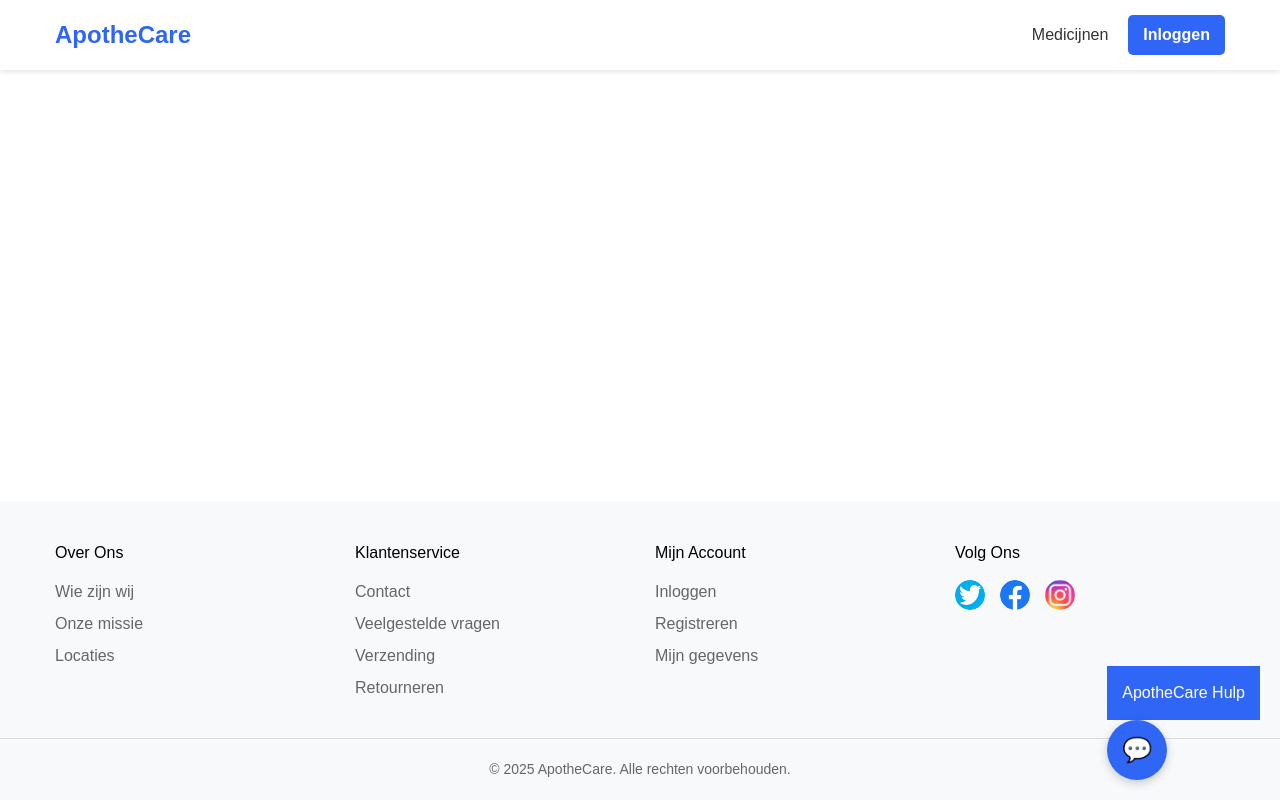
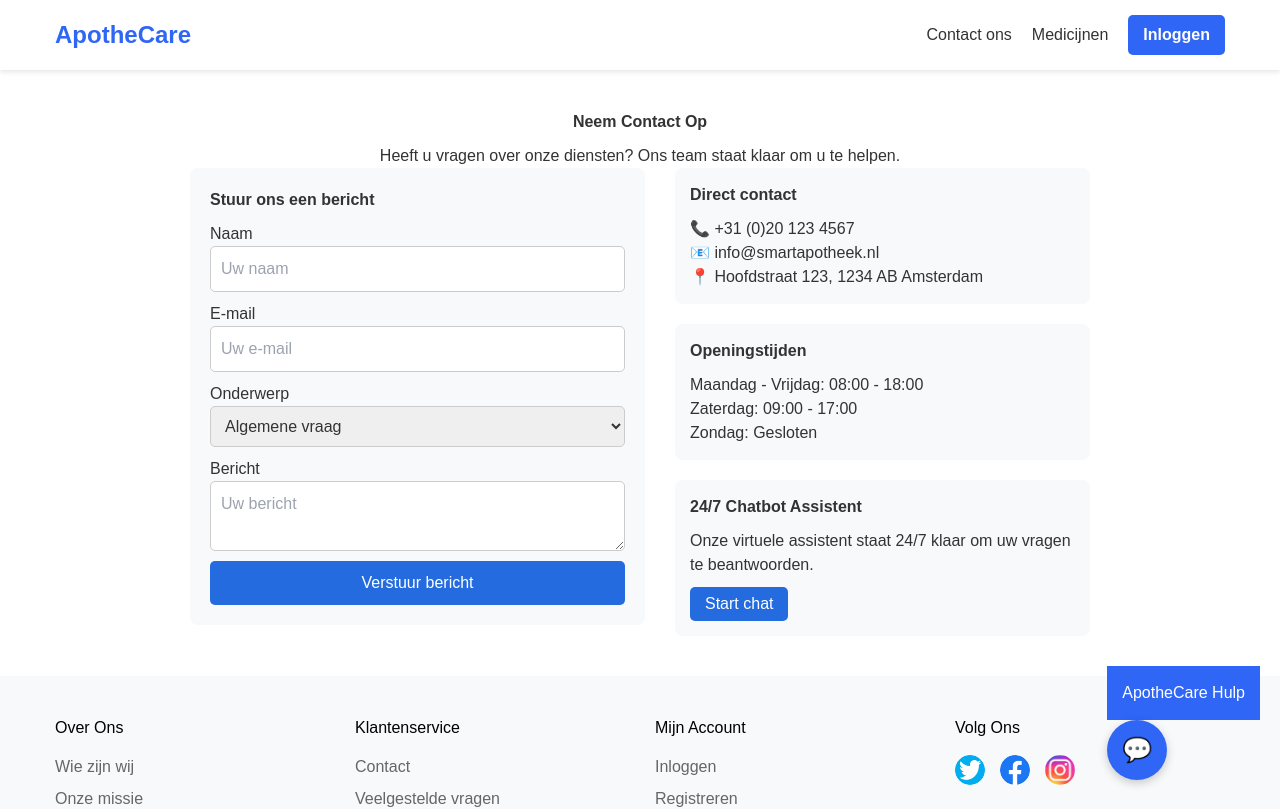
Before and after one commit to schowzgit1/Webshop-projectweek, a Nuxt app: page /contact in a window 1280 px wide. Shown: the top 809 px of the page. Built offline with nearby package versions, Linux system fonts and the light colour scheme.

Commit message:
contact ver 1

```diff
--- a/app.vue
+++ b/app.vue
@@ -6,6 +6,7 @@
           <h1><NuxtLink to="/medicijnen">ApotheCare</NuxtLink></h1>
         </div>
         <div class="nav-links">
+          <NuxtLink to="/contact">Contact ons</NuxtLink>
           <NuxtLink to="/medicijnen">Medicijnen</NuxtLink>
           <button class="login-btn">Inloggen</button>
         </div>
--- /dev/null
+++ b/pages/contact.vue
@@ -0,0 +1,98 @@
+<template>
+  <div class="contact-page">
+
+    <!-- content -->
+    <main class="contact-content">
+      <h1>Neem Contact Op</h1>
+      <p>Heeft u vragen over onze diensten? Ons team staat klaar om u te helpen.</p>
+
+      <div class="contact-container">
+        <!-- form -->
+        <form class="contact-form">
+          <h2>Stuur ons een bericht</h2>
+          <label>Naam</label>
+          <input type="text" placeholder="Uw naam" />
+
+          <label>E-mail</label>
+          <input type="email" placeholder="Uw e-mail" />
+
+          <label>Onderwerp</label>
+          <select>
+            <option>Algemene vraag</option>
+          </select>
+
+          <label>Bericht</label>
+          <textarea placeholder="Uw bericht"></textarea>
+
+          <button type="submit">Verstuur bericht</button>
+        </form>
+
+        <!-- contact information -->
+        <div class="contact-info">
+          <div class="info-block">
+            <h3>Direct contact</h3>
+            <p>📞 +31 (0)20 123 4567</p>
+            <p>📧 info@smartapotheek.nl</p>
+            <p>📍 Hoofdstraat 123, 1234 AB Amsterdam</p>
+          </div>
+
+          <div class="info-block">
+            <h3>Openingstijden</h3>
+            <p>Maandag - Vrijdag: 08:00 - 18:00</p>
+            <p>Zaterdag: 09:00 - 17:00</p>
+            <p>Zondag: Gesloten</p>
+          </div>
+
+          <div class="info-block chatbot">
+            <h3>24/7 Chatbot Assistent</h3>
+            <p>Onze virtuele assistent staat 24/7 klaar om uw vragen te beantwoorden.</p>
+            <button>Start chat</button>
+          </div>
+        </div>
+      </div>
+    </main>
+  </div>
+</template>
+
+<style scoped>
+/* main styles */
+.contact-page { font-family: Arial, sans-serif; color: #333; }
+h1, h2, h3, h4 { margin-bottom: 10px; font-weight: bold; }
+
+
+
+/* content */
+.contact-content { text-align: center; padding: 40px; }
+.contact-container {
+  display: flex; justify-content: space-between; align-items: flex-start;
+  max-width: 900px; margin: 0 auto; gap: 30px;
+}
+
+/* form */
+.contact-form {
+  flex: 1; background: #f8f9fa; padding: 20px; border-radius: 8px;
+  display: flex; flex-direction: column; text-align: left;
+}
+.contact-form input, .contact-form select, .contact-form textarea {
+  width: 100%; padding: 10px; margin-bottom: 10px; border: 1px solid #ccc;
+  border-radius: 5px;
+}
+.contact-form button {
+  background: #236bde; color: white; padding: 10px; border: none;
+  border-radius: 5px; cursor: pointer;
+}
+
+/* contact information */
+.contact-info {
+  flex: 1; display: flex; flex-direction: column; gap: 20px;
+}
+.info-block {
+  background: #f8f9fa; padding: 15px; border-radius: 8px; text-align: left;
+}
+.chatbot button {
+  background: #236bde; color: white; padding: 5px 15px; border: none;
+  border-radius: 5px; cursor: pointer; margin-top: 10px;
+}
+
+
+</style>
--- a/pages/index.vue
+++ b/pages/index.vue
@@ -10,5 +10,6 @@ const router = useRouter();
 
 onMounted(() => {
   router.push('/medicijnen');
+  router.push('/contact');
 });
 </script>
```
